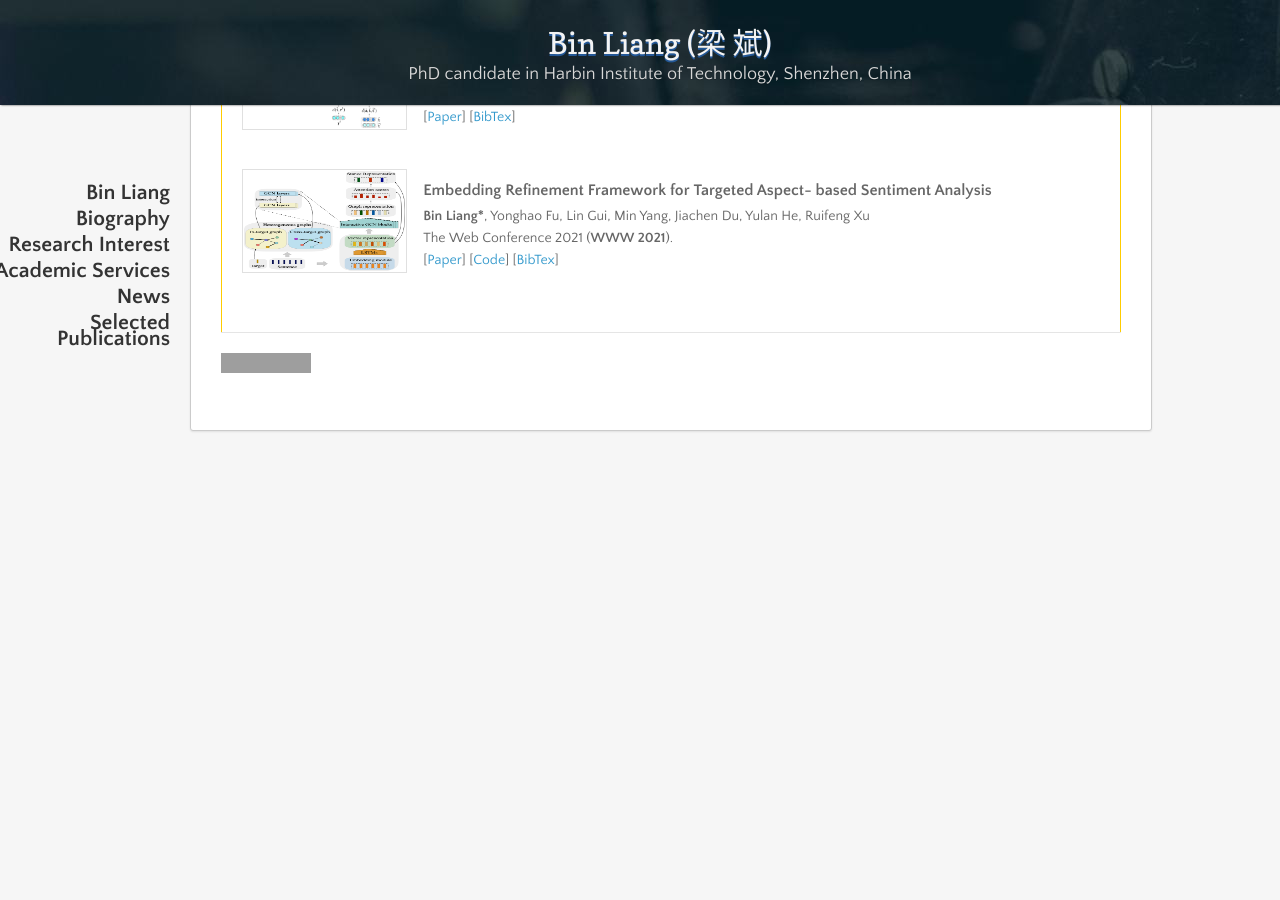
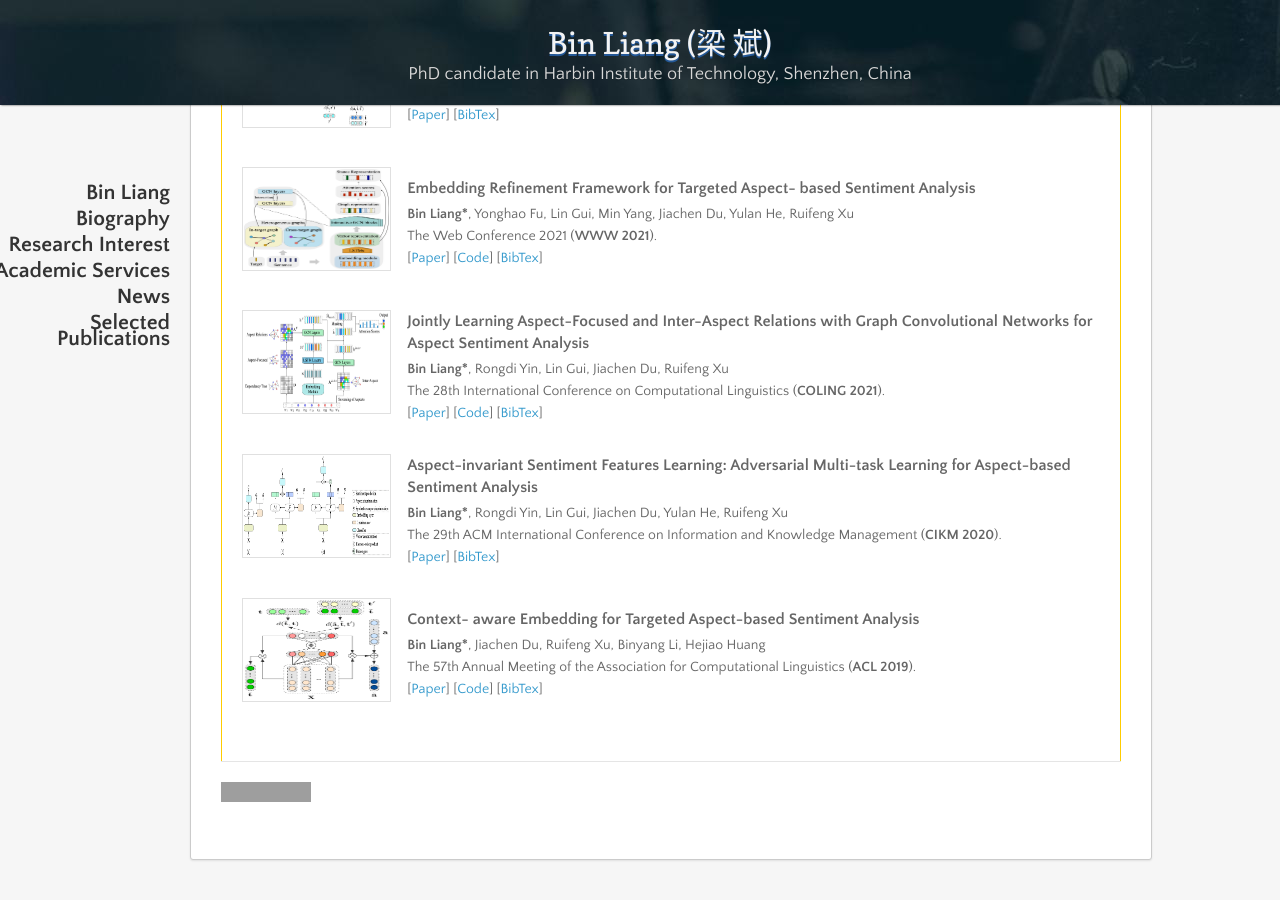
Before and after one commit to BinLiang-NLP/BinLiang-NLP.github.io, a Jekyll site: the page built from index.md, in a window 1280 px wide and 900 px high, scrolled down 2217 px. Built offline with Jekyll 4.4.1, drawn with Linux system fonts in a browser that asks for light colours; nearby versions of some CDN libraries; our own code applies the rules of GitHub Pages for plain Markdown files; before the commit the page ends 2688 px from its top, so only the background shows below that; grey boxes are pictures that could not be loaded.

Commit message:
Update index.md

```diff
--- a/index.md
+++ b/index.md
@@ -170,9 +170,47 @@ Ruifeng Xu<br>
       <p class="pub_title">Embedding Refinement Framework for Targeted Aspect- based Sentiment Analysis </p>
       <p class="pub_author"><b>Bin Liang*</b>, Yonghao Fu, Lin Gui, Min Yang, Jiachen Du, Yulan He, Ruifeng Xu<br>
       The Web Conference 2021 (<b>WWW 2021</b>).<br>
-      [<a href= "http://wrap.warwick.ac.uk/149336/1/WRAP-Target-adaptive-graph-cross-target-stance-detection-2021.pdf" target="_blank">Paper</a>]
+      [<a href= "http://www.hitsz-hlt.com/paper/TPDG-WWW2021.pdf" target="_blank">Paper</a>]
       [<a href= "https://github.com/BinLiang-NLP/TPDG" target="_blank">Code</a>]
       [<a href="https://dl.acm.org/doi/abs/10.1145/3442381.3449790" target="_blank">BibTex</a>]
+      </p> </td>
+   </tr>
+
+  <!-- COLING 2020 -->
+  <tr>
+      <td><img class="proj_thumb" src="/diagrams/coling2020.png" alt="" height="100px"/>&nbsp;</td>
+      <td>
+      <p class="pub_title">Jointly Learning Aspect-Focused and Inter-Aspect Relations with Graph Convolutional Networks for Aspect Sentiment Analysis </p>
+      <p class="pub_author"><b>Bin Liang*</b>, Rongdi Yin, Lin Gui, Jiachen Du, Ruifeng Xu<br>
+      The 28th International Conference on Computational Linguistics (<b>COLING 2021</b>).<br>
+      [<a href= "https://aclanthology.org/2020.coling-main.13.pdf" target="_blank">Paper</a>]
+      [<a href= "https://github.com/BinLiang-NLP/InterGCN-ABSA" target="_blank">Code</a>]
+      [<a href="https://aclanthology.org/2020.coling-main.13.bib" target="_blank">BibTex</a>]
+      </p> </td>
+   </tr>
+
+  <!-- CIKM 2020 -->
+  <tr>
+      <td><img class="proj_thumb" src="/diagrams/cikm2020.png" alt="" height="100px"/>&nbsp;</td>
+      <td>
+      <p class="pub_title">Aspect-invariant Sentiment Features Learning: Adversarial Multi-task Learning for Aspect-based Sentiment Analysis </p>
+      <p class="pub_author"><b>Bin Liang*</b>, Rongdi Yin, Lin Gui, Jiachen Du, Yulan He, Ruifeng Xu<br>
+      The 29th ACM International Conference on Information and Knowledge Management (<b>CIKM 2020</b>).<br>
+      [<a href= "https://dl.acm.org/doi/abs/10.1145/3340531.3411868" target="_blank">Paper</a>]
+      [<a href="https://dl.acm.org/doi/abs/10.1145/3340531.3411868" target="_blank">BibTex</a>]
+      </p> </td>
+   </tr>
+
+  <!-- ACL 2019 -->
+  <tr>
+      <td><img class="proj_thumb" src="/diagrams/acl2019.png" alt="" height="100px"/>&nbsp;</td>
+      <td>
+      <p class="pub_title">Context- aware Embedding for Targeted Aspect-based Sentiment Analysis </p>
+      <p class="pub_author"><b>Bin Liang*</b>, Jiachen Du, Ruifeng Xu, Binyang Li, Hejiao Huang<br>
+      The 57th Annual Meeting of the Association for Computational Linguistics (<b>ACL 2019</b>).<br>
+      [<a href= "https://aclanthology.org/P19-1462.pdf" target="_blank">Paper</a>]
+      [<a href= "https://github.com/BinLiang-NLP/CAER-TABSA" target="_blank">Code</a>]
+      [<a href="https://aclanthology.org/P19-1462.bib" target="_blank">BibTex</a>]
       </p> </td>
    </tr>
 
```
